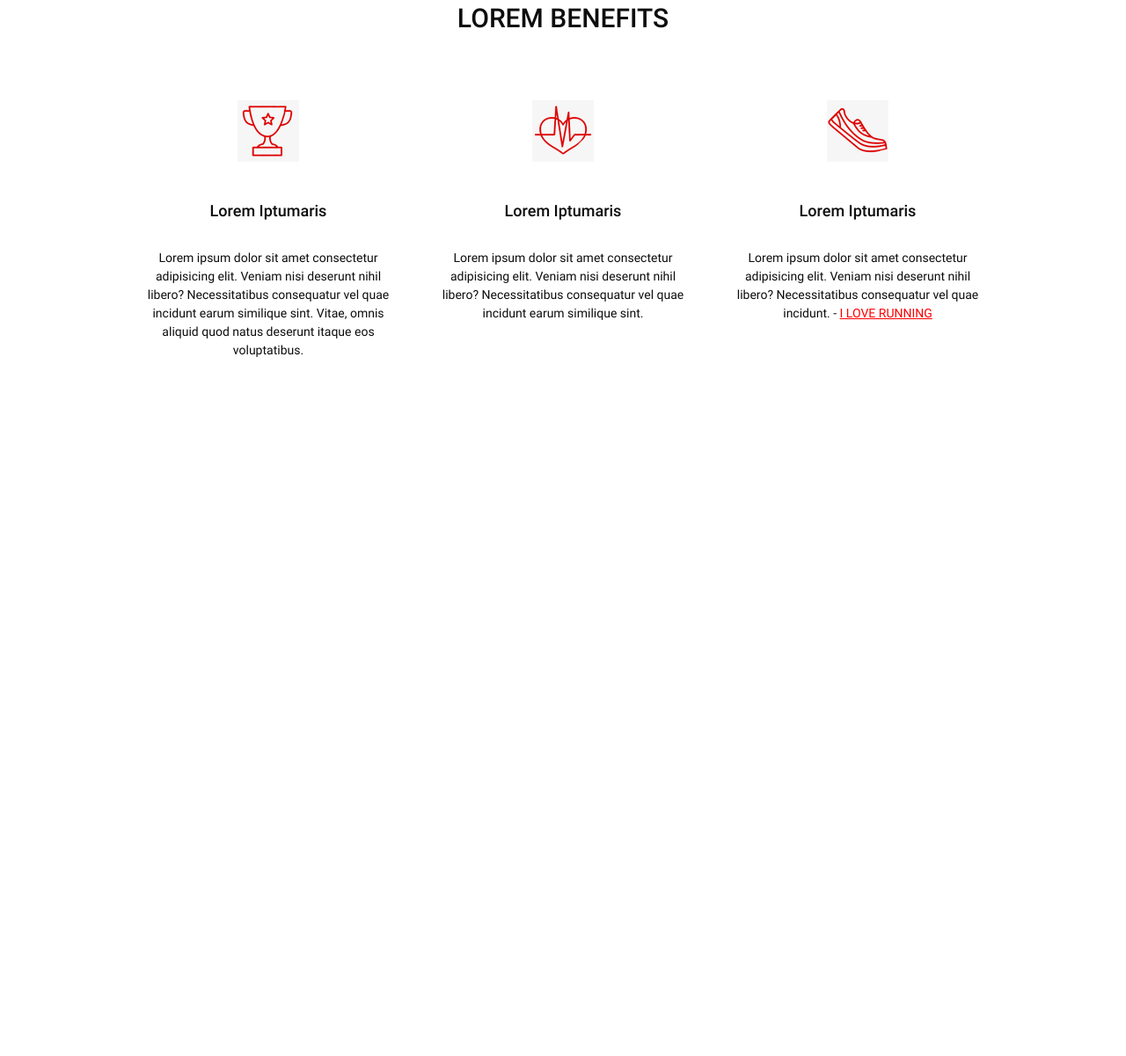
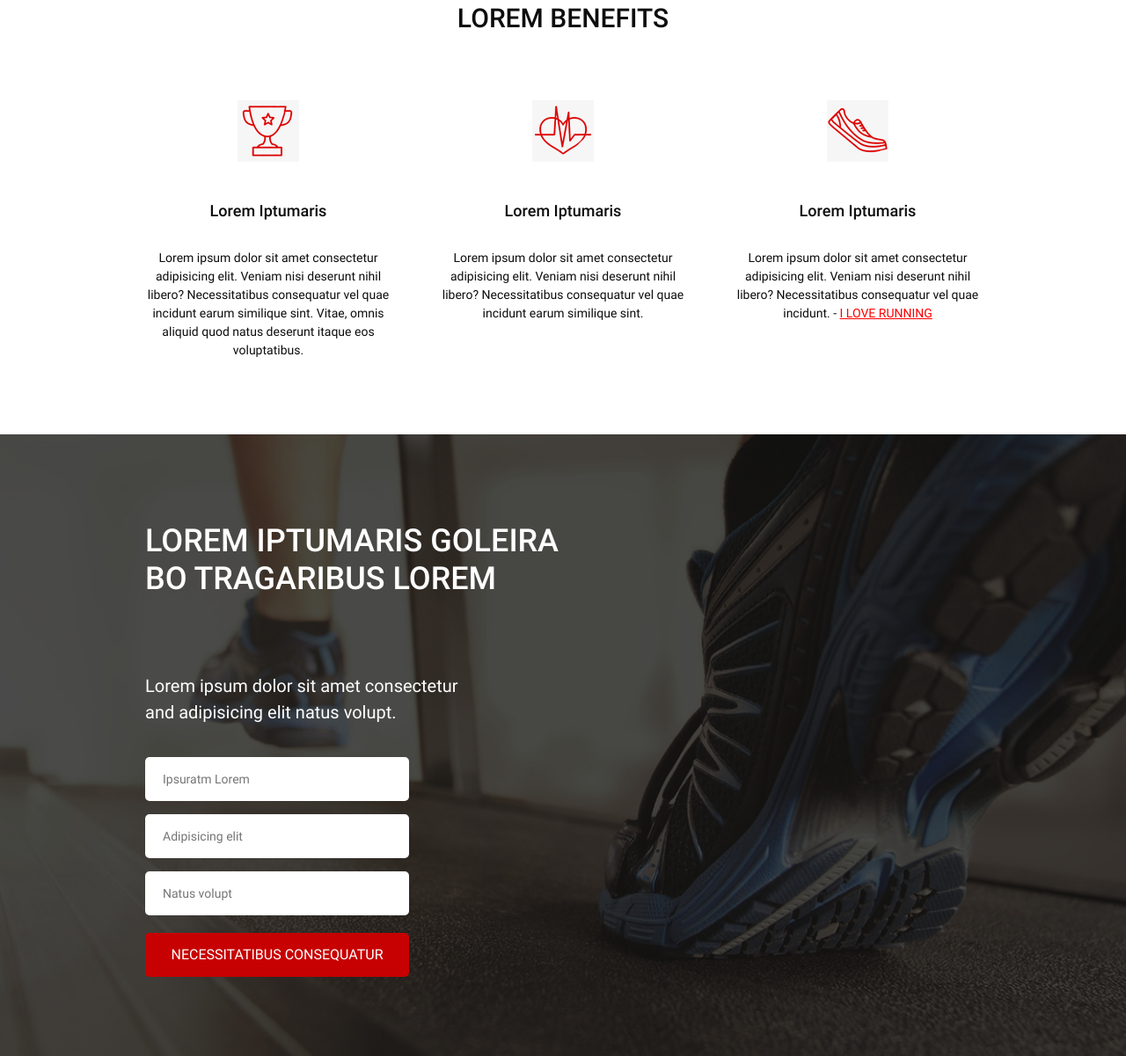
Before and after one commit to wilfridterry/RunSmart, a website: page src/index.html in a window 1280 px wide. Shown: the part 740-1941 px from the top of the page at 88% size. Before the commit the page ends 1234 px from the top, so only its background shows below. Drawn offline with Linux system fonts and the light colour scheme.

Commit message:
Worked with the consultation section

```diff
--- a/src/index.html
+++ b/src/index.html
@@ -47,7 +47,7 @@
                     </div>
                 </div>
 
-                <button class="button button_main">Lorem Iptumaris</button>
+                <button class="button button_main button__promo">Lorem Iptumaris</button>
                 <div class="promo__link">
                     lar
                     <a href="#">GO AWAY</a>
@@ -57,7 +57,7 @@
     </div>
     <div class="benefits">
         <div class="container">
-            <h2 class="benefits__header">Lorem Benefits</h2>
+            <h2 class="title">Lorem Benefits</h2>
 
             <div class="benefits__items">
                 <div class="benefits__item">
@@ -85,5 +85,35 @@
             </div>
         </div>
     </div>
+    <div class="consultation">
+        <div class="container">
+            <h2 class="title title_left">Lorem Iptumaris Goleira <br>
+                bo Tragaribus Lorem
+            </h2>
+            <div class="consultation__descr">
+                Lorem ipsum dolor sit amet consectetur <br>
+                and adipisicing elit natus volupt.
+            </div>
+            <form class="feed-form" action="#" method="POST">
+                <input class="feed-form__item"
+                        name="name"
+                        required
+                        type="text"
+                        placeholder="Ipsuratm Lorem">
+                <input class="feed-form__item"
+                        name="phone"
+                        required
+                        type="number"
+                        placeholder="Adipisicing elit">
+                <input class="feed-form__item"
+                        name="email"
+                        required
+                        type="email"
+                        placeholder="Natus volupt">
+
+                <button class="button button_main" type="submit">Necessitatibus consequatur</button>
+            </form>
+        </div>
+    </div>
 </body>
 </html>
--- a/src/sass/blocks/benefits/benefits.scss
+++ b/src/sass/blocks/benefits/benefits.scss
@@ -1,12 +1,6 @@
 .benefits {
     min-height: 475px;
     padding: 70px 0 85px 0;
-    &__header {
-        font-size: 30px;
-        color: #0d0d0d;
-        text-align: center;
-        text-transform: uppercase;
-    }
     &__items {
         display: flex;
         justify-content: space-between;
--- a/src/sass/blocks/button/button.scss
+++ b/src/sass/blocks/button/button.scss
@@ -9,9 +9,11 @@
     font-size: 12px;
     font-weight: 400;
     &_main {
-        margin-top: 65px;
         width: 300px;
         height: 50px;
         font-size: 16px;
     }
+    &__promo {
+        margin-top: 65px;
+    }
 }
--- /dev/null
+++ b/src/sass/blocks/consultation/consultation.scss
@@ -0,0 +1,31 @@
+.consultation {
+    min-height: 680px;
+    padding: 100px 0 90px 0;
+    background: url("../img/consultation.jpg") no-repeat center center / cover;
+    &__descr {
+        margin-top: 85px;
+        color: #fff;
+        font-size: 20px;
+    }
+}
+
+
+@media (max-width: $md) {
+    .consultation {
+        &__descr {
+            margin-top: 40px;
+            text-align: center;
+        }
+    }
+}
+
+@media (max-width: $sm) {
+    .consultation {
+        min-height: 600px;
+        padding: 50px 0 45px 0;
+        &__descr {
+            font-size: 16px;
+
+        }
+    }
+}
--- /dev/null
+++ b/src/sass/blocks/form/form.scss
@@ -0,0 +1,26 @@
+.feed-form {
+    margin-top: 36px;
+    display: flex;
+    flex-direction: column;
+    width: 300px;
+    &__item {
+        margin-bottom: 15px;
+        height: 50px;
+        border-radius: 5px;
+        border: none;
+        padding: 0 20px;
+        color: #4b4b4b;
+        font-size: 14px;
+        font-weight: 400;
+        &:nth-child(3) {
+            margin-bottom: 20px;
+        }
+    }
+}
+
+
+@media (max-width: $md) {
+    .feed-form {
+        margin: 76px auto 0 auto;
+    }
+}
--- /dev/null
+++ b/src/sass/blocks/title/title.scss
@@ -0,0 +1,28 @@
+.title {
+    font-size: 30px;
+    color: #0d0d0d;
+    text-align: center;
+    text-transform: uppercase;
+    &_left {
+        color: #fff;
+        font-size: 36px;
+        text-align: left;
+    }
+}
+
+
+@media (max-width: $md) {
+    .title {
+        &_left {
+            text-align: center;
+        }
+    }
+}
+
+@media (max-width: $sm) {
+    .title {
+        &_left {
+            font-size: 26px;
+        }
+    }
+}
--- a/src/sass/style.scss
+++ b/src/sass/style.scss
@@ -13,5 +13,8 @@
 
 @import "blocks/promo/promo";
 @import "blocks/header/header";
+@import "blocks/title/title";
 @import "blocks/button/button";
 @import "blocks/benefits/benefits";
+@import "blocks/consultation/consultation";
+@import "blocks/form/form";
```
Also changed, not shown: src/css/style.min.css.
